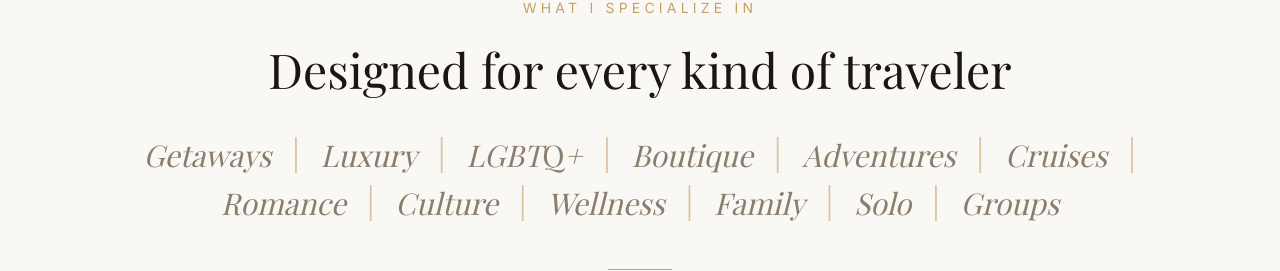
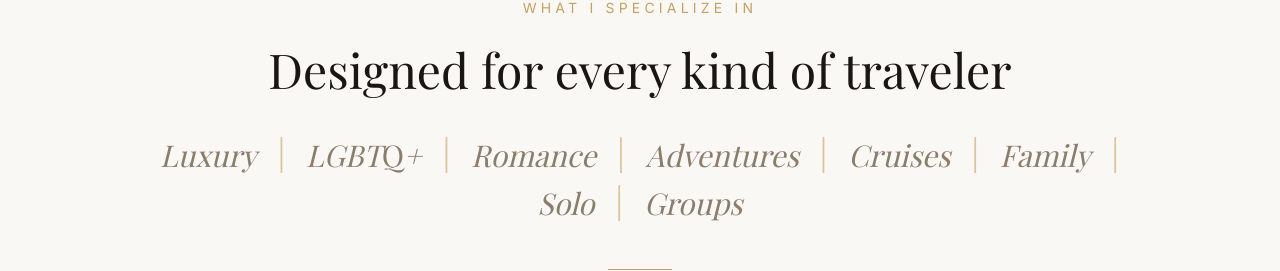
Before and after one commit to m-mantei31/wayline-travel, a React (Vite) app: page / in a window 1280 px wide. Shown: the part 3159-3430 px from the top of the page. Built offline with nearby package versions, Linux system fonts and the light colour scheme; a web font is replaced by a local one.

Commit message:
Trim specialties to 8 focused categories

```diff
--- a/src/components/Specialties.jsx
+++ b/src/components/Specialties.jsx
@@ -1,15 +1,11 @@
 import { motion } from 'framer-motion'
 
 const specialties = [
-  'Getaways',
   'Luxury',
   'LGBTQ+',
-  'Boutique',
+  'Romance',
   'Adventures',
   'Cruises',
-  'Romance',
-  'Culture',
-  'Wellness',
   'Family',
   'Solo',
   'Groups',
```
